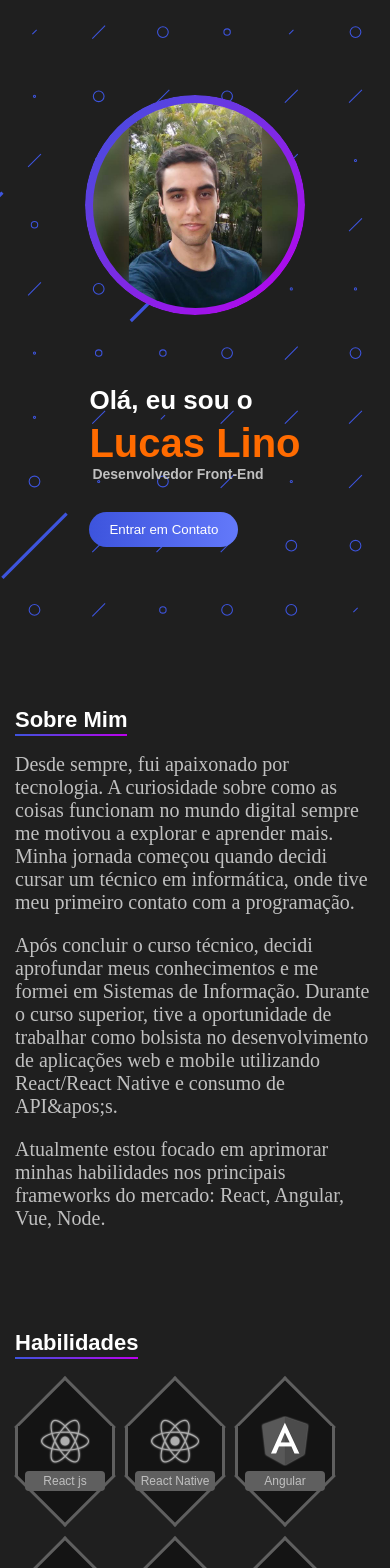
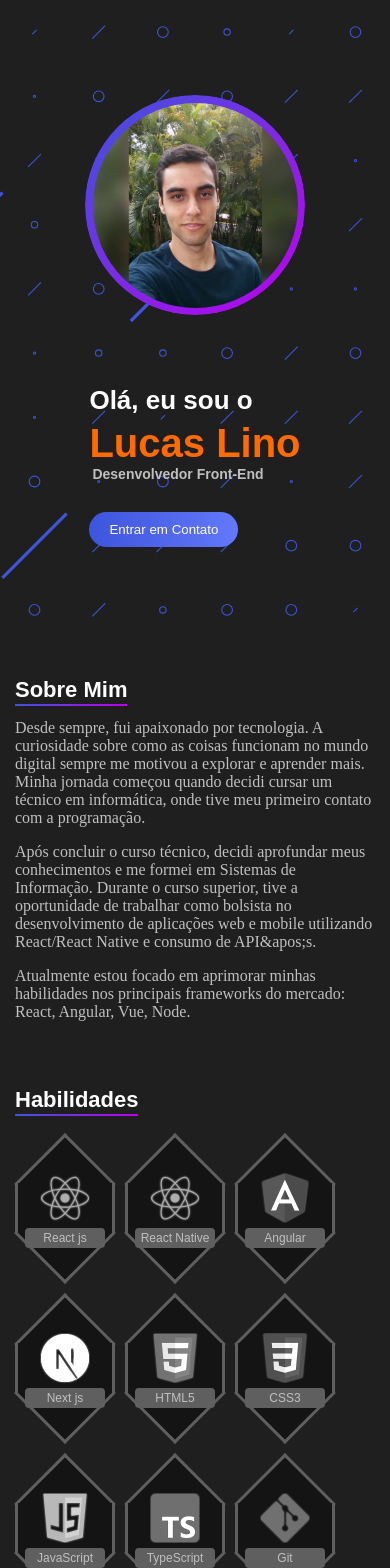
Before and after one commit to LucaslcFreitas/PortfolioV1, a Next.js app: page / in a window 390 px wide. Shown: the top 1568 px of the page. Built offline with nearby package versions, Linux system fonts and the light colour scheme; a web font is replaced by a local one.

Commit message:
Adiciona responsividade na seção sobre

```diff
--- a/src/components/About/styles.ts
+++ b/src/components/About/styles.ts
@@ -4,4 +4,21 @@ export const Paragraph = styled.div`
     font-size: 2rem;
     margin: 2rem 0;
     color: ${({ theme }) => theme.colors.paragraph};
+
+    @media ${({ theme }) => theme.media.smallMobile} {
+        font-size: 1.6rem;
+        margin: 1.6rem 0;
+    }
+
+    @media ${({ theme }) => theme.media.mobile} {
+        font-size: 1.6rem;
+    }
+
+    @media ${({ theme }) => theme.media.tablet} {
+        font-size: 1.8rem;
+    }
+
+    @media ${({ theme }) => theme.media.smallDesktop} {
+        font-size: 1.8rem;
+    }
 `;
--- a/src/components/Section/styles.ts
+++ b/src/components/Section/styles.ts
@@ -8,6 +8,7 @@ export const Section = styled(motion.section)`
 
     @media ${({ theme }) => theme.media.smallMobile} {
         width: ${({ theme }) => theme.container.smallMobile};
+        margin: 2rem auto;
         padding: 1.5rem;
     }
 
```
